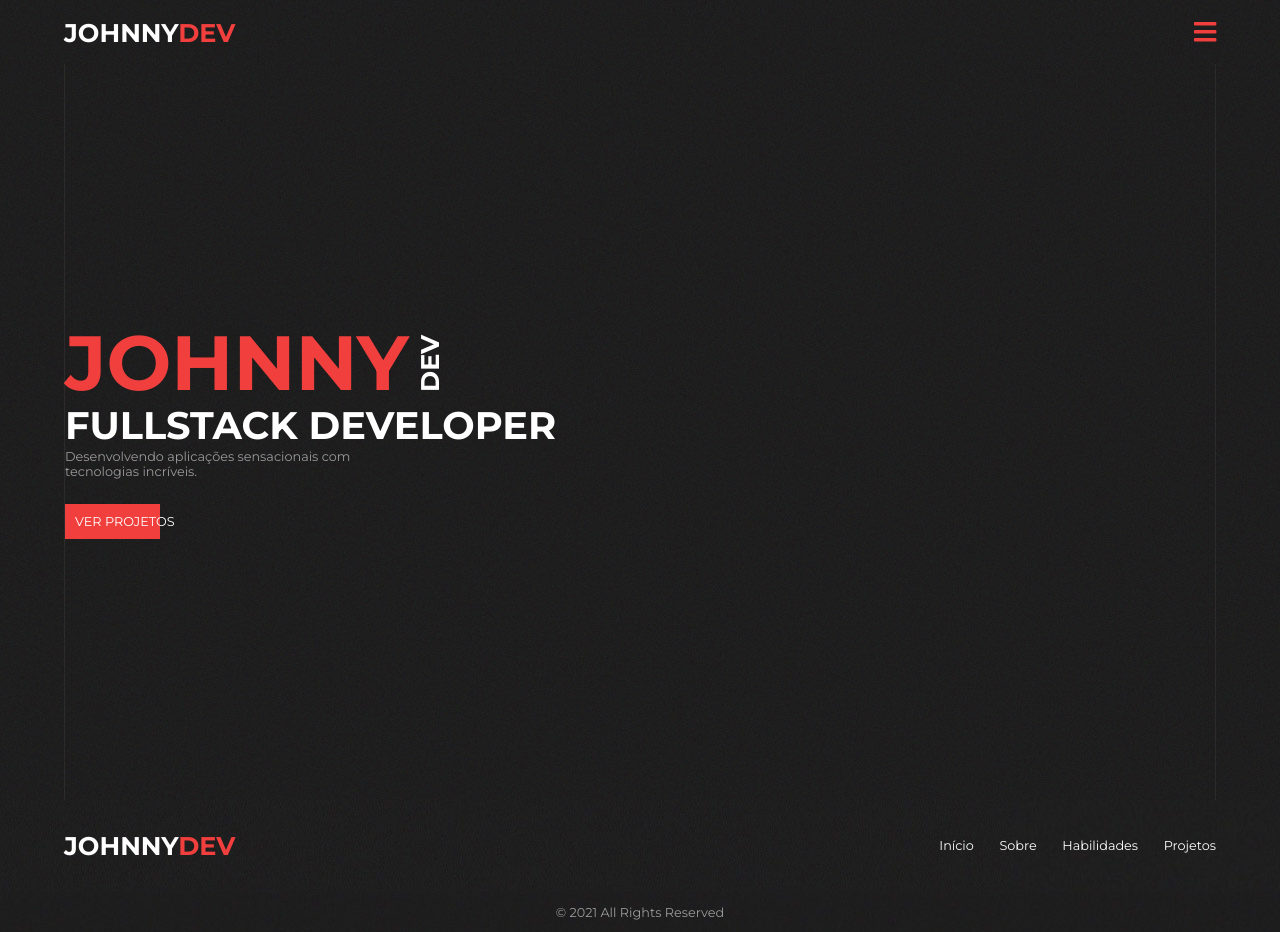
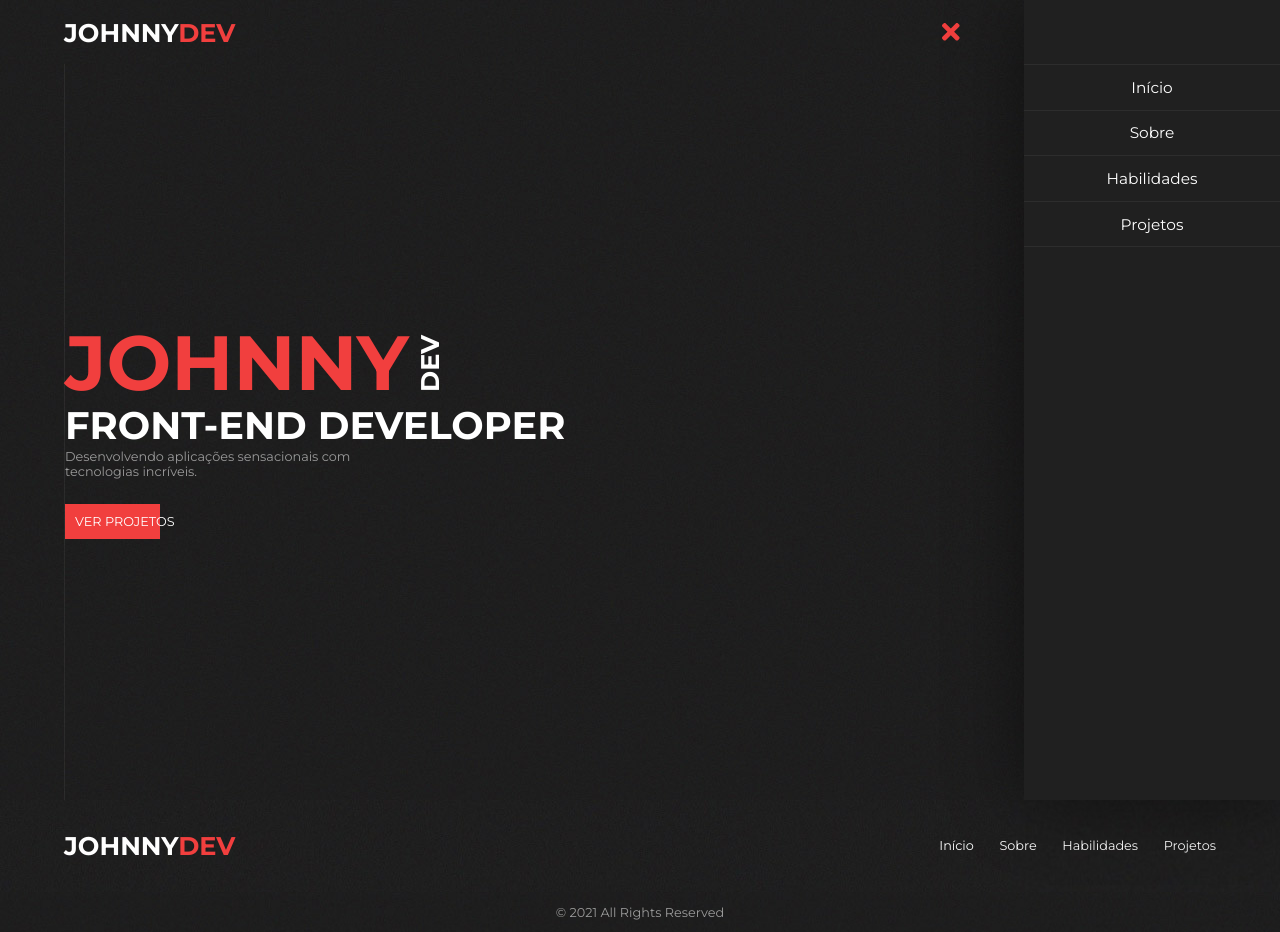
Before and after one commit to jonathagomes/portfolio, a Next.js app: page / in a window 1280 px wide. Both pictures are taken after a click on the element 1204 px from the left and 32 px from the top of the page. Built offline with nearby package versions, Linux system fonts and the light colour scheme.

Commit message:
Styling the Sidebar component

```diff
--- a/src/components/Header/index.tsx
+++ b/src/components/Header/index.tsx
@@ -1,11 +1,13 @@
 import { FontAwesomeIcon } from "@fortawesome/react-fontawesome";
-import { faBars } from "@fortawesome/free-solid-svg-icons";
+import { faBars, faTimes } from "@fortawesome/free-solid-svg-icons";
 import {
  HeaderContainer,
  HeaderContent
 } from "./styles";
+import { useSidebarContext } from "../../contexts/SidebarContext";
 
 export default function Header() {
+ const { toggleVisibilitySidebar, isVisible } = useSidebarContext()
  return (
   <HeaderContainer>
    <HeaderContent>
@@ -13,7 +15,12 @@ export default function Header() {
      <h1><a href="/">JOHNNY<span>DEV</span></a></h1>
     </div>
     <div>
-     <span><FontAwesomeIcon icon={faBars} /></span>
+     { isVisible === true ? (
+      <span id="cancel" style={{ marginRight: "20rem" }} onClick={toggleVisibilitySidebar}><FontAwesomeIcon icon={faTimes} /></span>
+     ) : (
+      <span onClick={toggleVisibilitySidebar}><FontAwesomeIcon icon={faBars} /></span>
+     ) }
+
     </div>
    </HeaderContent>
   </HeaderContainer>
--- a/src/components/Header/styles.ts
+++ b/src/components/Header/styles.ts
@@ -29,4 +29,11 @@ export const HeaderContent = styled.div`
   font-size: 2rem;
   cursor: pointer;
  }
+
+ @media (max-width: 500px) {
+  #cancel {
+   display: none;
+  }
+ }
+
 `
--- a/src/components/Homepage/index.tsx
+++ b/src/components/Homepage/index.tsx
@@ -11,7 +11,7 @@ export default function Homepage() {
       <h1>JOHNNY</h1>
       <span id="dev">DEV</span>
      </Title>
-     <h2>FULLSTACK DEVELOPER</h2>
+     <h2>FRONT-END DEVELOPER</h2>
      <p>Desenvolvendo aplicações sensacionais
      com<br/>tecnologias incríveis.</p>
      <a href="#"></a>
--- a/src/components/Sidebar/index.tsx
+++ b/src/components/Sidebar/index.tsx
@@ -1,15 +1,21 @@
-import { Teste } from "./styles";
+import { useSidebarContext } from "../../contexts/SidebarContext";
+import { SidebarContainer } from "./styles";
+import { FontAwesomeIcon } from "@fortawesome/react-fontawesome";
+import { faTimes } from "@fortawesome/free-solid-svg-icons";
 export default function Sidebar() {
- return(
-  <Teste>
+ const { toggleVisibilitySidebar } = useSidebarContext();
+ return (
+  <SidebarContainer>
    <nav>
+   <span onClick={toggleVisibilitySidebar}><FontAwesomeIcon icon={faTimes} /></span>
     <ul>
-     <li><a href="#">Início</a></li>
-     <li><a href="#">Sobre</a></li>
-     <li><a href="#">Habilidades</a></li>
-     <li><a href="#">Projetos</a></li>
+     <li><a onClick={toggleVisibilitySidebar} href="#">Início</a></li>
+     <li><a onClick={toggleVisibilitySidebar} href="#">Sobre</a></li>
+     <li><a onClick={toggleVisibilitySidebar} href="#">Habilidades</a></li>
+     <li><a onClick={toggleVisibilitySidebar} href="#">Projetos</a></li>
+     <li></li>
     </ul>
    </nav>
-  </Teste>
+  </SidebarContainer>
  );
 }
--- a/src/components/Sidebar/styles.ts
+++ b/src/components/Sidebar/styles.ts
@@ -1,5 +1,66 @@
 import styled from "styled-components";
 
-export const Teste = styled.div`
-background-color: red;
+export const SidebarContainer = styled.div`
+ position: fixed;
+ top: 0;
+ right: 0;
+ width: 20rem;
+ height: 100vh;
+ background-color: #202020;
+ box-shadow: 0 0 70px rgba(0, 0, 0, 0.45);
+ -webkit-transition:width 0.2s;
+ transition: width 0.2s;
+ z-index: 10;
+
+ span {
+  display: none;
+  color: var(--red);
+  font-size: 2rem;
+  text-align: center;
+  margin-top: 1rem;
+  cursor: pointer;
+  animation-name: rodar;
+  animation-duration: 1.5s;
+
+
+
+  @keyframes rodar {
+   from {
+    transform: rotate(0);
+   }
+   to {
+    transform: rotate(360deg);
+   }
+ }
+
+  @media (max-width: 500px) {
+   display: block;
+  }
+
+  :before:hover {
+   content: "";
+   background-color: red;
+  }
+ }
+
+ nav ul {
+  list-style: none;
+  text-align: center;
+  margin-top: 5rem;
+
+  li {
+   border-top: 1px solid rgba(255, 255, 255, 0.06);
+   padding: 1rem 0;
+
+   a {
+    color: var(--white);
+    font-size: 1.2rem;
+    transition: color 0.3s;
+
+    :hover {
+     color: var(--red);
+    }
+   }
+  }
+ }
 `
--- /dev/null
+++ b/src/contexts/SidebarContext.tsx
@@ -0,0 +1,34 @@
+import { createContext, ReactNode, useContext, useState } from "react";
+
+type SidebarContextProviderProps = {
+ children: ReactNode;
+}
+
+type SidebarContextProps = {
+ isVisible: boolean;
+ toggleVisibilitySidebar: () => void;
+}
+
+export const SidebarContext = createContext({} as SidebarContextProps)
+
+export function SidebarContextProvider({ children }: SidebarContextProviderProps) {
+ const [isVisible, setIsVisible] = useState(false);
+
+ function toggleVisibilitySidebar() {
+  setIsVisible(!isVisible);
+ }
+ return (
+  <SidebarContext.Provider
+  value={{
+   isVisible,
+   toggleVisibilitySidebar
+  }}
+  >
+   { children }
+  </SidebarContext.Provider>
+ )
+}
+
+export const useSidebarContext = () => {
+ return useContext(SidebarContext);
+}
--- a/src/pages/_app.tsx
+++ b/src/pages/_app.tsx
@@ -1,14 +1,17 @@
 import GlobalStyles from "../styles/global";
 import { Wrapper } from "../styles/app";
+import { SidebarContextProvider } from "../contexts/SidebarContext";
 
 function MyApp({ Component, pageProps }) {
   return (
+    <SidebarContextProvider>
       <Wrapper>
         <main>
           <Component {...pageProps} />
           <GlobalStyles />
         </main>
       </Wrapper>
+    </SidebarContextProvider>
   )
 }
 
--- a/src/pages/index.tsx
+++ b/src/pages/index.tsx
@@ -2,15 +2,20 @@ import Footer from "../components/Footer";
 import Header from "../components/Header";
 import Homepage from "../components/Homepage";
 import Sidebar from "../components/Sidebar";
+import { useSidebarContext } from "../contexts/SidebarContext";
 
 import {
   Container
 } from "../styles/index";
 
 export default function Home() {
+  const { isVisible } = useSidebarContext()
   return (
     <Container>
       <Header />
+      {isVisible && (
+        <Sidebar />
+      )}
       <Homepage />
       <Footer />
     </Container>
```
